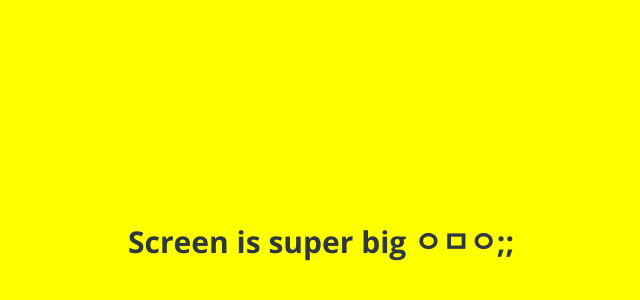
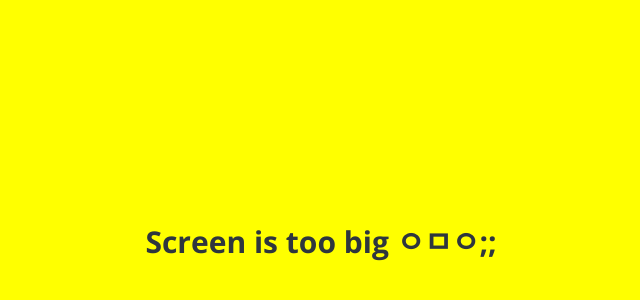
Before and after one commit to umin5056/kokoa-clone-2022, a plain HTML site: page chats.html in a window 1280 px wide. Shown: the part 158-458 px from the top of the page, without its empty margins (319-959 px from the left). Drawn offline with nearby package versions, Linux system fonts and the light colour scheme.

Commit message:
405-error

```diff
--- a/chats.html
+++ b/chats.html
@@ -78,7 +78,7 @@
     </nav>
 
     <div id="no-mobile">
-      <span>Screen is super big ㅇㅁㅇ;;</span>
+      <span>Screen is too big ㅇㅁㅇ;;</span>
     </div>
 
 
```
Also changed, not shown: index.html (+1 -1 lines).
